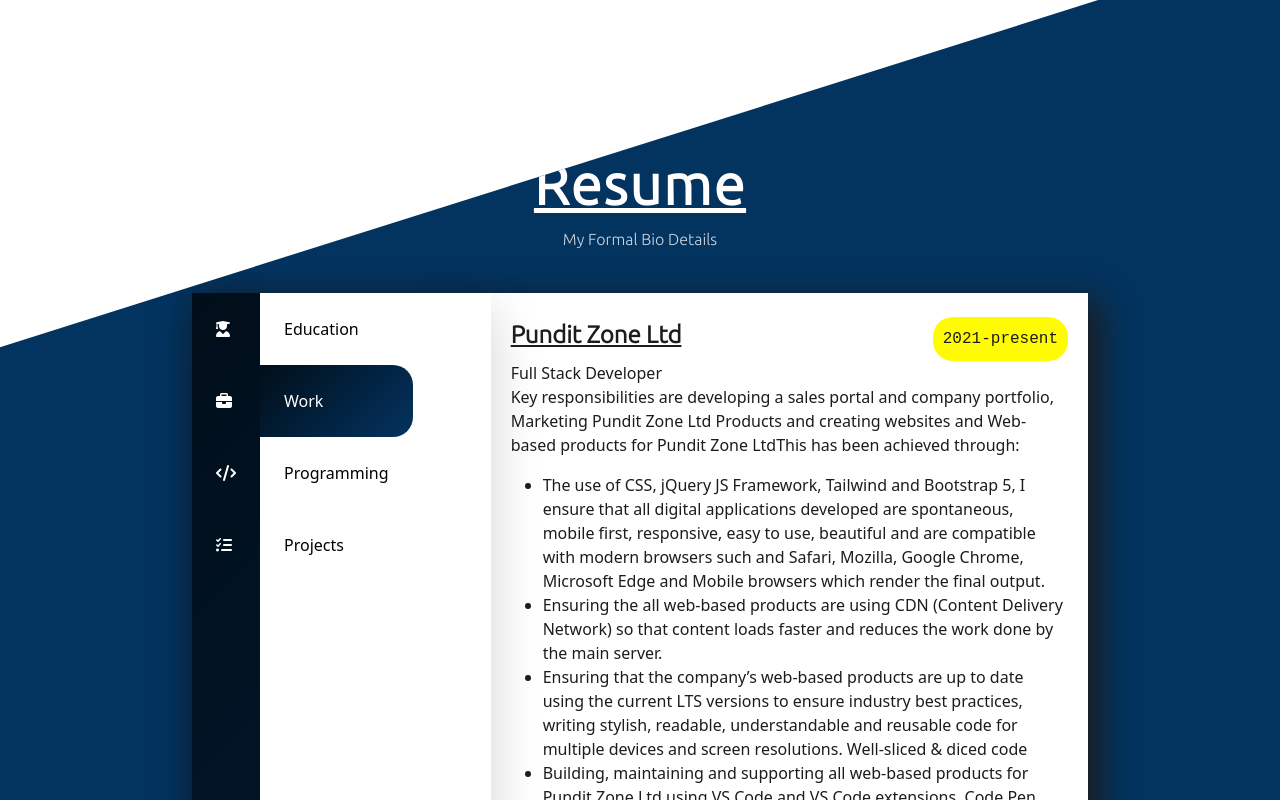
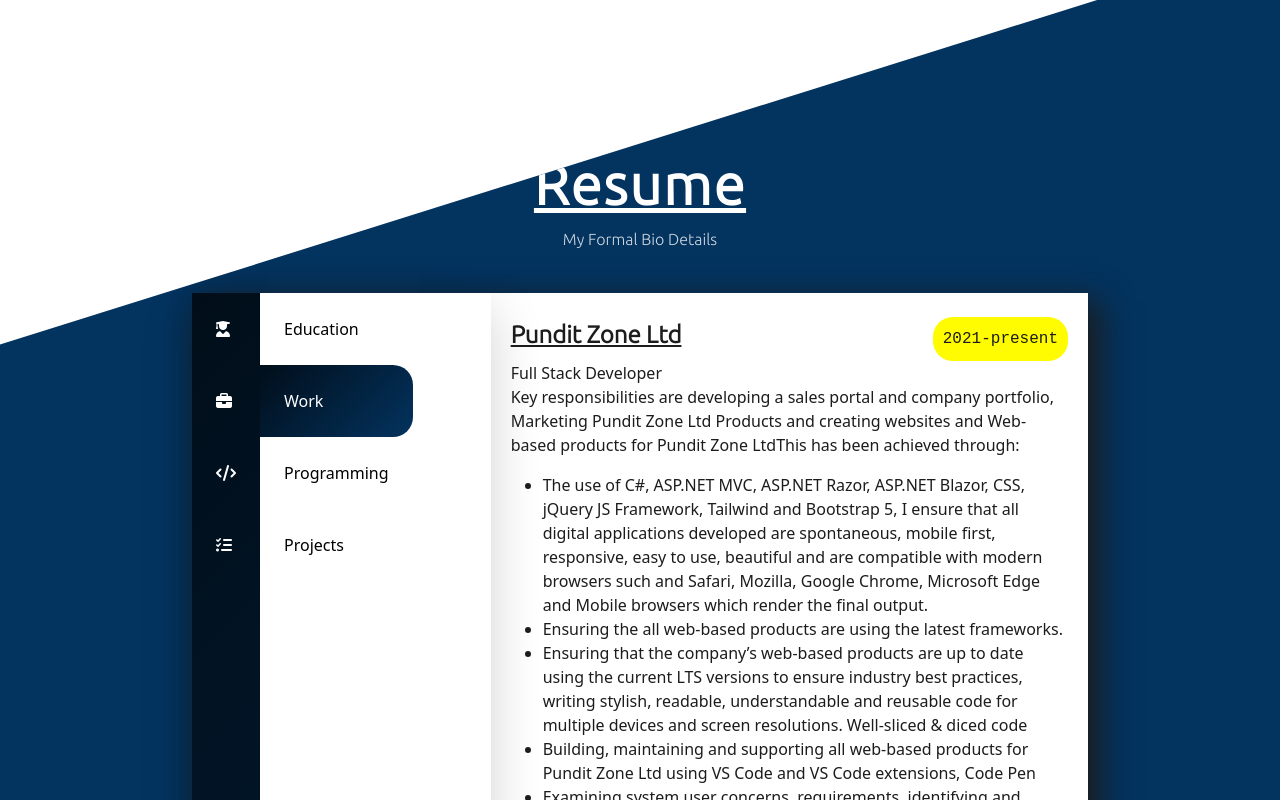
Before and after one commit to Fredricc/fredrick-myportfolio-react, a React (Create React App) app: page / in a window 1280 px wide. Both pictures are taken after a click on the element "Work". Shown: the part 1488-2288 px from the top of the page. Built offline with nearby package versions, Linux system fonts and the light colour scheme; no server answers.

Commit message:
Update Work.js
pundit zone

```diff
--- a/src/Work.js
+++ b/src/Work.js
@@ -18,8 +18,8 @@
                 Key responsibilities are developing a sales portal and company portfolio, Marketing Pundit Zone Ltd Products and creating websites and Web-based products for Pundit Zone LtdThis has been achieved through:
                 </p>
                     <ul>
-                        <li>The use of CSS, jQuery JS Framework, Tailwind and Bootstrap 5, I ensure that all digital applications developed are spontaneous, mobile first, responsive, easy to use, beautiful and are compatible with modern browsers such and Safari, Mozilla, Google Chrome, Microsoft Edge and Mobile browsers which render the final output.</li>
-                        <li>Ensuring the all web-based products are using CDN (Content Delivery Network) so that content loads faster and reduces the work done by the main server.</li>
+                        <li>The use of C#, ASP.NET MVC, ASP.NET Razor, ASP.NET Blazor, CSS, jQuery JS Framework, Tailwind and Bootstrap 5, I ensure that all digital applications developed are spontaneous, mobile first, responsive, easy to use, beautiful and are compatible with modern browsers such and Safari, Mozilla, Google Chrome, Microsoft Edge and Mobile browsers which render the final output.</li>
+                        <li>Ensuring the all web-based products are using the latest frameworks.</li>
                         <li>Ensuring that the company’s web-based products are up to date using the current LTS versions to ensure industry best practices, writing stylish, readable, understandable and reusable code for multiple devices and screen resolutions. Well-sliced & diced code</li>
                         <li> Building, maintaining and supporting all web-based products for Pundit Zone Ltd using VS Code and VS Code extensions, Code Pen
                         </li>
```
